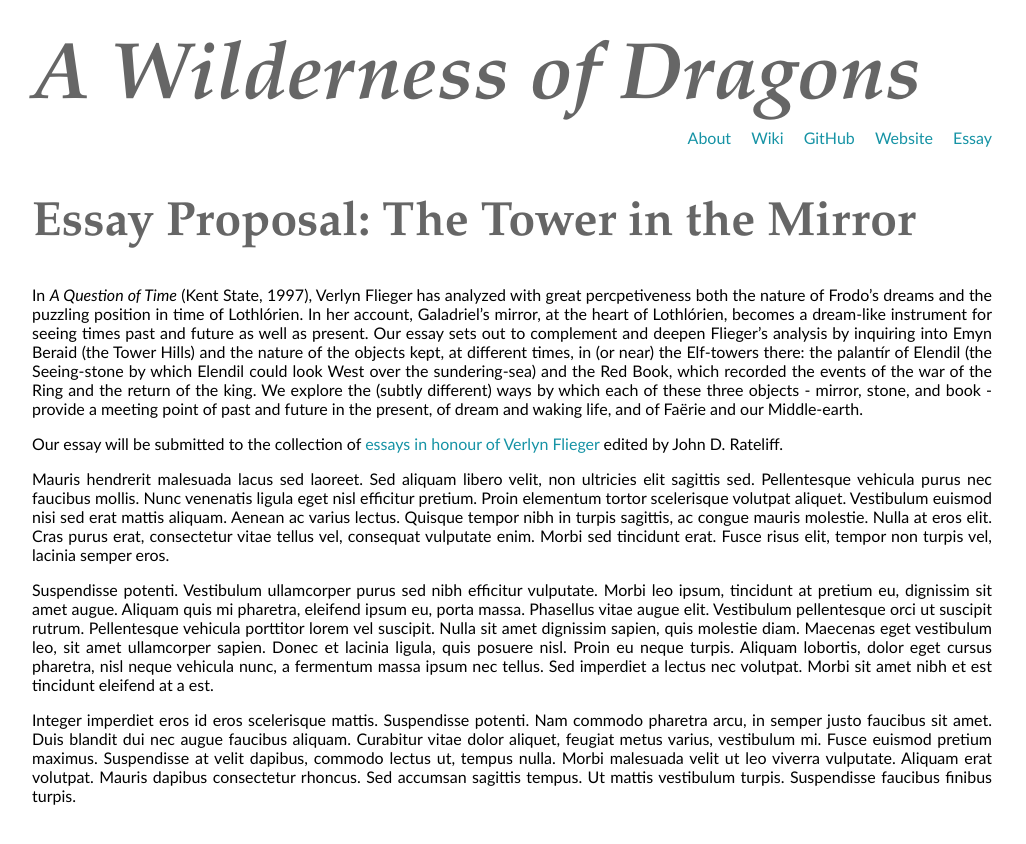
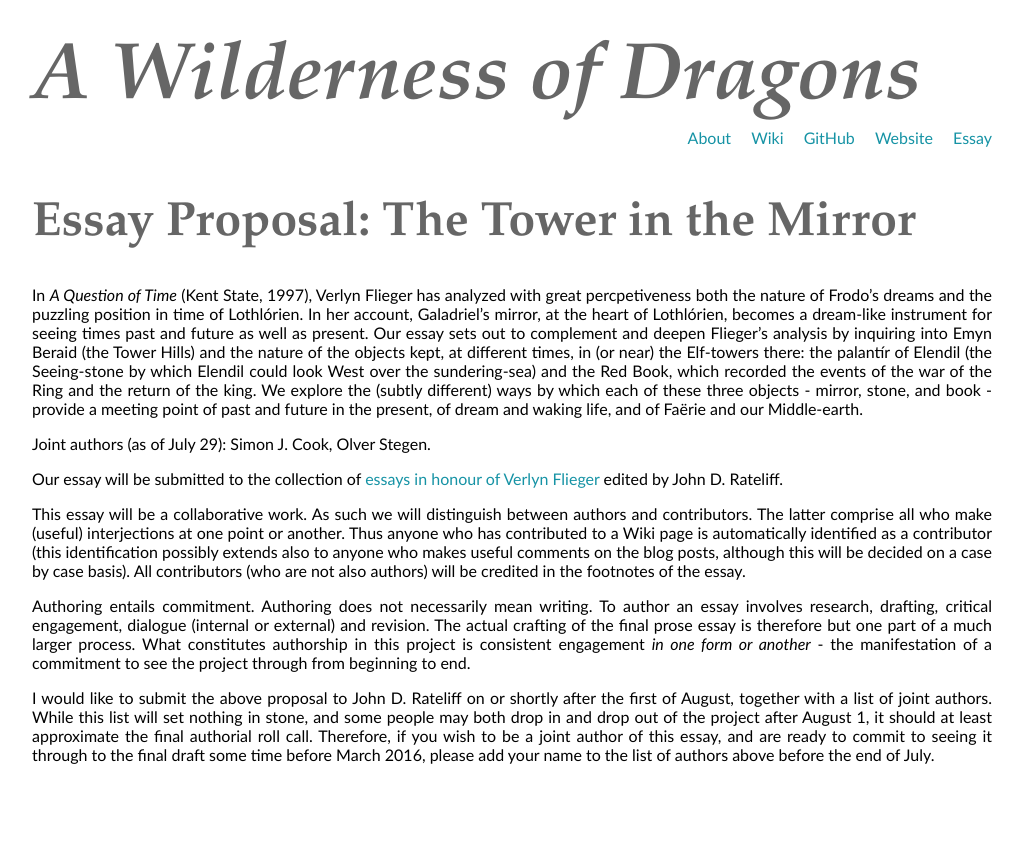
Before and after one commit to uoou/AWildernessOfDragons, a Jekyll site: the page built from essay.md, in a window 1280 px wide. Shown: the top 844 px of the page, without its empty margins (0-1026 px from the left). Built offline with Jekyll 4.4.1, drawn with Linux system fonts in a browser that asks for light colours; Markdown is read by kramdown in place of the engine named in the settings.

Commit message:
Update essay.md

```diff
--- a/essay.md
+++ b/essay.md
@@ -4,10 +4,12 @@ title: "Essay Proposal: The Tower in the Mirror"
 ---
 In *A Question of Time* (Kent State, 1997), Verlyn Flieger has analyzed with great percpetiveness both the nature of Frodo's dreams and the puzzling position in time of Lothlórien. In her account, Galadriel's mirror, at the heart of Lothlórien, becomes a dream-like instrument for seeing times past and future as well as present. Our essay sets out to complement and deepen Flieger's analysis by inquiring into Emyn Beraid (the Tower Hills) and the nature of the objects kept, at different times, in (or near) the Elf-towers there: the palantír of Elendil (the Seeing-stone by which Elendil could look West over the sundering-sea) and the Red Book, which recorded the events of the war of the Ring and the return of the king. We explore the (subtly different) ways by which each of these three objects - mirror, stone, and book - provide a meeting point of past and future in the present, of dream and waking life, and of Faërie and our Middle-earth.
 
+Joint authors (as of July 29): Simon J. Cook, Olver Stegen.
+
 Our essay will be submitted to the collection of [essays in honour of Verlyn Flieger](http://sacnoths.blogspot.co.il/2015/05/verlyn-flieger-festschrit-call-for.html) edited by John D. Rateliff.
 
-Mauris hendrerit malesuada lacus sed laoreet. Sed aliquam libero velit, non ultricies elit sagittis sed. Pellentesque vehicula purus nec faucibus mollis. Nunc venenatis ligula eget nisl efficitur pretium. Proin elementum tortor scelerisque volutpat aliquet. Vestibulum euismod nisi sed erat mattis aliquam. Aenean ac varius lectus. Quisque tempor nibh in turpis sagittis, ac congue mauris molestie. Nulla at eros elit. Cras purus erat, consectetur vitae tellus vel, consequat vulputate enim. Morbi sed tincidunt erat. Fusce risus elit, tempor non turpis vel, lacinia semper eros.
+This essay will be a collaborative work. As such we will distinguish between authors and contributors. The latter comprise all who make (useful) interjections at one point or another. Thus anyone who has contributed to a Wiki page is automatically identified as a contributor (this identification possibly extends also to anyone who makes useful comments on the blog posts, although this will be decided on a case by case basis). All contributors (who are not also authors) will be credited in the footnotes of the essay.
 
-Suspendisse potenti. Vestibulum ullamcorper purus sed nibh efficitur vulputate. Morbi leo ipsum, tincidunt at pretium eu, dignissim sit amet augue. Aliquam quis mi pharetra, eleifend ipsum eu, porta massa. Phasellus vitae augue elit. Vestibulum pellentesque orci ut suscipit rutrum. Pellentesque vehicula porttitor lorem vel suscipit. Nulla sit amet dignissim sapien, quis molestie diam. Maecenas eget vestibulum leo, sit amet ullamcorper sapien. Donec et lacinia ligula, quis posuere nisl. Proin eu neque turpis. Aliquam lobortis, dolor eget cursus pharetra, nisl neque vehicula nunc, a fermentum massa ipsum nec tellus. Sed imperdiet a lectus nec volutpat. Morbi sit amet nibh et est tincidunt eleifend at a est.
+Authoring entails commitment. Authoring does not necessarily mean writing. To author an essay involves research, drafting, critical engagement, dialogue (internal or external) and revision. The actual crafting of the final prose essay is therefore but one part of a much larger process. What constitutes authorship in this project is consistent engagement *in one form or another* - the manifestation of a commitment to see the project through from beginning to end.
 
-Integer imperdiet eros id eros scelerisque mattis. Suspendisse potenti. Nam commodo pharetra arcu, in semper justo faucibus sit amet. Duis blandit dui nec augue faucibus aliquam. Curabitur vitae dolor aliquet, feugiat metus varius, vestibulum mi. Fusce euismod pretium maximus. Suspendisse at velit dapibus, commodo lectus ut, tempus nulla. Morbi malesuada velit ut leo viverra vulputate. Aliquam erat volutpat. Mauris dapibus consectetur rhoncus. Sed accumsan sagittis tempus. Ut mattis vestibulum turpis. Suspendisse faucibus finibus turpis.
+I would like to submit the above proposal to John D. Rateliff on or shortly after the first of August, together with a list of joint authors. While this list will set nothing in stone, and some people may both drop in and drop out of the project after August 1, it should at least approximate the final authorial roll call. Therefore, if you wish to be a joint author of this essay, and are ready to commit to seeing it through to the final draft some time before March 2016, please add your name to the list of authors above before the end of July.
```
